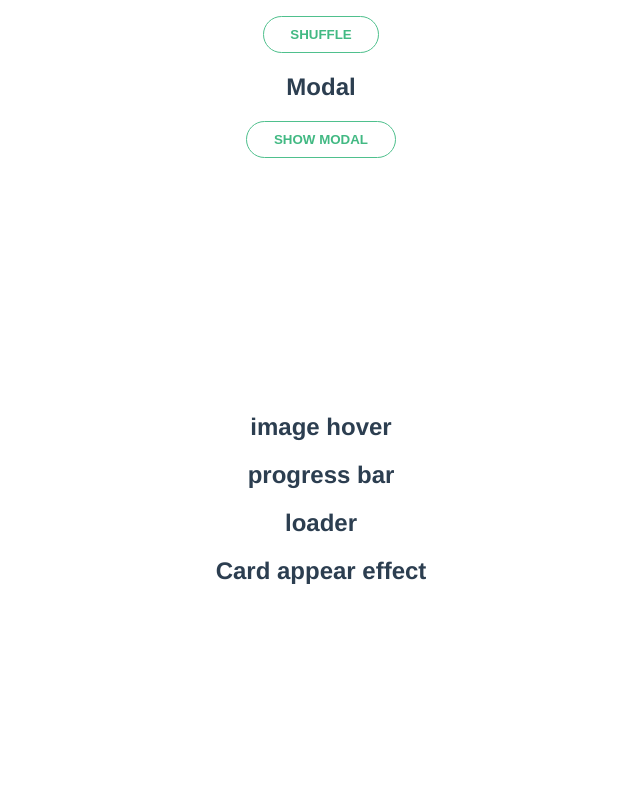
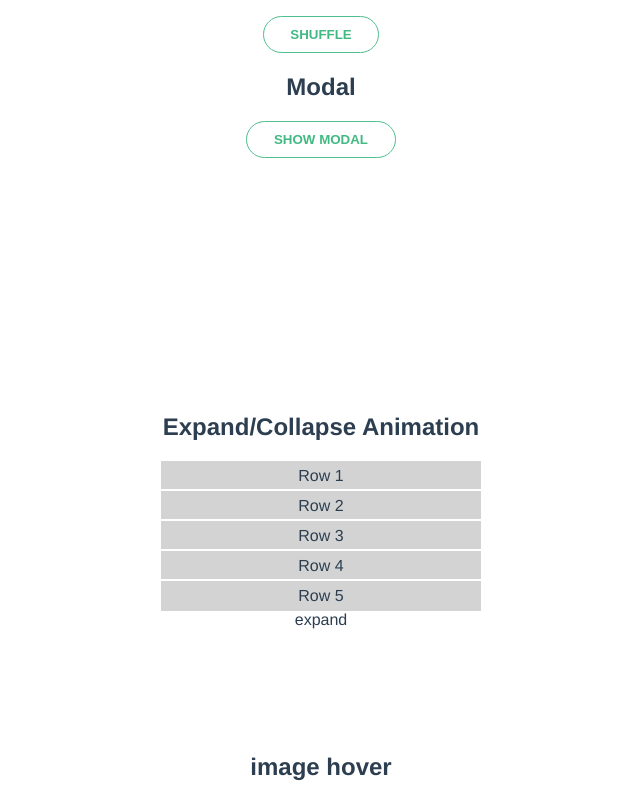
Before and after one commit to fadamakis/vue-animations, a Vue app: page / in a window 1280 px wide. Shown: the part 2012-2797 px from the top of the page, without its empty margins (319-959 px from the left). Before the commit the page ends 2617 px from the top, so only its background shows below. Built offline with nearby package versions, Linux system fonts and the light colour scheme.

Commit message:
Expand collapse animation

```diff
--- a/src/App.vue
+++ b/src/App.vue
@@ -2,10 +2,11 @@
   <div id="app">
     <img alt="Vue logo" src="./assets/logo.png" width="120">
     <h1>Vue.js Real Life Transitions &amp; microinteractions</h1>
-    <ExpandCollapse />
+    <SlideToggle />
     <StateTransitions />
     <ListTransitions />
     <ModalTransitions />
+    <ExpandCollapse />
     <h2>image hover</h2>
     <h2>progress bar</h2>
     <h2>loader</h2>
@@ -14,18 +15,20 @@
 </template>
 
 <script>
-import ExpandCollapse from "./components/ExpandCollapse.vue";
+import SlideToggle from "./components/SlideToggle.vue";
 import StateTransitions from "./components/StateTransitions.vue";
 import ListTransitions from "./components/ListTransitions.vue";
 import ModalTransitions from "./components/ModalTransitions.vue";
+import ExpandCollapse from "./components/ExpandCollapse.vue";
 
 export default {
   name: "app",
   components: {
-    ExpandCollapse,
+    SlideToggle,
     StateTransitions,
     ListTransitions,
-    ModalTransitions
+    ModalTransitions,
+    ExpandCollapse
   }
 };
 </script>
--- a/src/components/ExpandCollapse.vue
+++ b/src/components/ExpandCollapse.vue
@@ -1,75 +1,56 @@
 <template>
   <section>
-    <article v-if="false">
-      <header>
-        <h2>Toggle without animation</h2>
-      </header>
-      <button @click="toggle('normal')">Toggle</button>
-      <div class="box" v-if="!isHidden('normal')"></div>
-    </article>
     <article>
       <header>
-        <h2>Toggle with fade animation</h2>
+        <h2>Expand/Collapse Animation</h2>
       </header>
-      <button @click="toggle('fade')">Toggle</button>
-      <transition name="fade">
-        <div class="box" v-if="!isHidden('fade')"></div>
-      </transition>
-    </article>
-    <article>
-      <header>
-        <h2>Toggle with slide animation</h2>
-      </header>
-      <button @click="toggle('slide')">Toggle</button>
-      <transition name="slide">
-        <div class="box" v-if="!isHidden('slide')"></div>
-      </transition>
+      <transition-group name="list">
+        <div class="row" v-for="index in visible" :key="index">Row {{index}}</div>
+      </transition-group>
+
+      <div class="action" @click="toggle()">{{ this.showAll ? 'collapse' : 'expand'}}</div>
+
     </article>
   </section>
 </template>
 
 <script>
-import toggleVisibility from "../mixins/toggleVisibility.js";
 export default {
-  mixins: [toggleVisibility]
+  data() {
+    return {
+      visible: 5,
+      showAll: false
+    };
+  },
+  methods: {
+    toggle() {
+      this.showAll = !this.showAll;
+      this.visible = this.showAll ? 10 : 5;
+    }
+  }
 };
 </script>
 
-<style>
-.box {
-  width: 120px;
-  height: 120px;
+<style scoped>
+.row {
+  width: 320px;
+  height: 30px;
+  line-height: 30px;
+  box-shadow: 0 0 0 2px #ffffff;
   background: lightgray;
-  margin: 8px auto;
+  margin: 0 auto;
+}
+.action {
+  cursor: pointer;
 }
 
-.fade-enter-active,
-.fade-leave-active {
-  transition: opacity 0.3s;
+.list-enter-active,
+.list-leave-active {
+  transition: all 0.5s;
 }
-.fade-enter,
-.fade-leave-to {
+.list-enter,
+.list-leave-to {
   opacity: 0;
-}
-
-.slide-enter-active {
-  transition-duration: 0.3s;
-  transition-timing-function: ease-in;
-}
-
-.slide-leave-active {
-  transition-duration: 0.3s;
-  transition-timing-function: cubic-bezier(0, 1, 0.5, 1);
-}
-
-.slide-enter-to,
-.slide-leave {
-  overflow: hidden;
-}
-
-.slide-enter,
-.slide-leave-to {
-  overflow: hidden;
   height: 0;
 }
 </style>
--- /dev/null
+++ b/src/components/SlideToggle.vue
@@ -0,0 +1,75 @@
+<template>
+  <section>
+    <article v-if="false">
+      <header>
+        <h2>Toggle without animation</h2>
+      </header>
+      <button @click="toggle('normal')">Toggle</button>
+      <div class="box" v-if="!isHidden('normal')"></div>
+    </article>
+    <article>
+      <header>
+        <h2>Toggle with fade animation</h2>
+      </header>
+      <button @click="toggle('fade')">Toggle</button>
+      <transition name="fade">
+        <div class="box" v-if="!isHidden('fade')"></div>
+      </transition>
+    </article>
+    <article>
+      <header>
+        <h2>Toggle with slide animation</h2>
+      </header>
+      <button @click="toggle('slide')">Toggle</button>
+      <transition name="slide">
+        <div class="box" v-if="!isHidden('slide')"></div>
+      </transition>
+    </article>
+  </section>
+</template>
+
+<script>
+import toggleVisibility from "../mixins/toggleVisibility.js";
+export default {
+  mixins: [toggleVisibility]
+};
+</script>
+
+<style>
+.box {
+  width: 120px;
+  height: 120px;
+  background: lightgray;
+  margin: 8px auto;
+}
+
+.fade-enter-active,
+.fade-leave-active {
+  transition: opacity 0.3s;
+}
+.fade-enter,
+.fade-leave-to {
+  opacity: 0;
+}
+
+.slide-enter-active {
+  transition-duration: 0.3s;
+  transition-timing-function: ease-in;
+}
+
+.slide-leave-active {
+  transition-duration: 0.3s;
+  transition-timing-function: cubic-bezier(0, 1, 0.5, 1);
+}
+
+.slide-enter-to,
+.slide-leave {
+  overflow: hidden;
+}
+
+.slide-enter,
+.slide-leave-to {
+  overflow: hidden;
+  height: 0;
+}
+</style>
```
